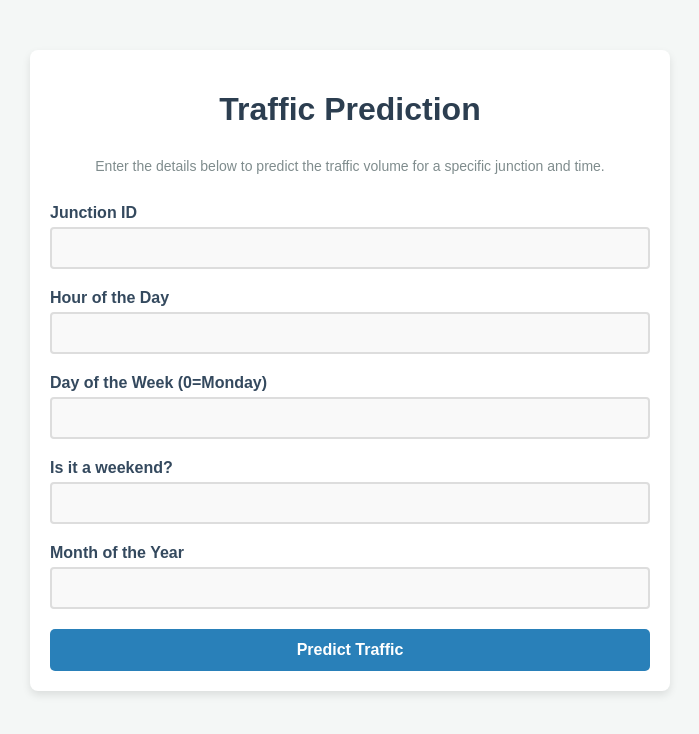
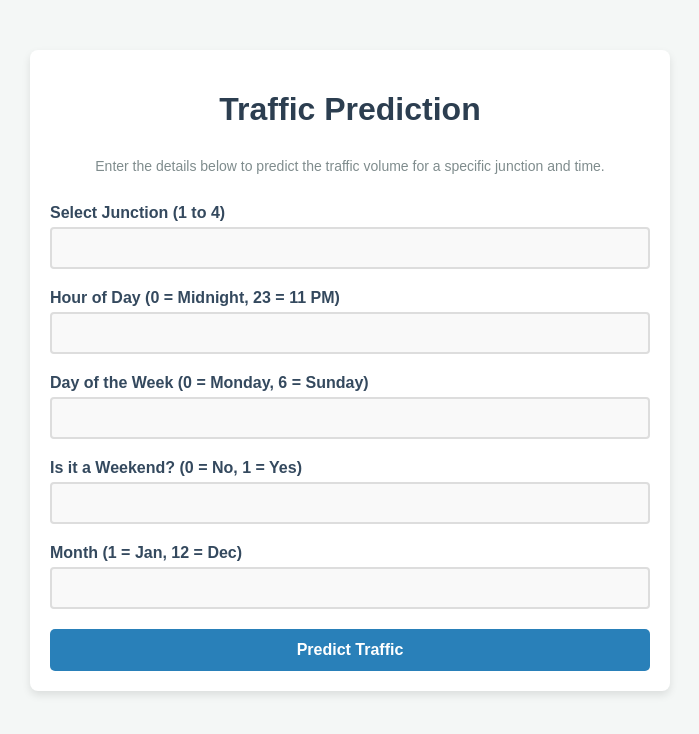
Before and after one commit to UmeshSamartapu/Forecasting_of_Smart_City_Traffic_Patterns_upskillcampus_Edunet_DSML_Internship, a FastAPI app: page / in a window 1280 px wide. Shown: the top 734 px of the page, without its empty margins (290-989 px from the left). Run offline with FastAPI, Linux system fonts and the light colour scheme; parts of the project's set-up code (start-up, migrations or seed data) failed here and were passed over.

Commit message:
4rd commit

```diff
--- a/templates/index.html
+++ b/templates/index.html
@@ -101,37 +101,38 @@
 
         <form id="predictionForm" action="/predict" method="post">
             <div class="form-group">
-                <label for="Junction">Junction ID</label>
-                <input type="number" id="Junction" name="Junction" required>
-                <span class="input-error" id="junctionError">Please enter a valid junction ID.</span>
+                <label for="Junction">Select Junction (1 to 4)</label>
+                <input type="number" id="Junction" name="Junction" min="1" max="4" required>
+                <span class="input-error" id="junctionError">Please enter a valid junction number (1-4).</span>
             </div>
 
             <div class="form-group">
-                <label for="Hour">Hour of the Day</label>
+                <label for="Hour">Hour of Day (0 = Midnight, 23 = 11 PM)</label>
                 <input type="number" id="Hour" name="Hour" min="0" max="23" required>
-                <span class="input-error" id="hourError">Please enter a valid hour (0-23).</span>
+                <span class="input-error" id="hourError">Please enter a valid hour (0–23).</span>
             </div>
 
             <div class="form-group">
-                <label for="DayOfWeek">Day of the Week (0=Monday)</label>
+                <label for="DayOfWeek">Day of the Week (0 = Monday, 6 = Sunday)</label>
                 <input type="number" id="DayOfWeek" name="DayOfWeek" min="0" max="6" required>
-                <span class="input-error" id="dayOfWeekError">Please enter a valid day (0-6).</span>
+                <span class="input-error" id="dayOfWeekError">Please enter a valid day number (0–6).</span>
             </div>
 
             <div class="form-group">
-                <label for="IsWeekend">Is it a weekend?</label>
+                <label for="IsWeekend">Is it a Weekend? (0 = No, 1 = Yes)</label>
                 <input type="number" id="IsWeekend" name="IsWeekend" min="0" max="1" required>
-                <span class="input-error" id="isWeekendError">Please enter 0 for weekdays or 1 for weekends.</span>
+                <span class="input-error" id="isWeekendError">Enter 0 for No, 1 for Yes.</span>
             </div>
 
             <div class="form-group">
-                <label for="Month">Month of the Year</label>
+                <label for="Month">Month (1 = Jan, 12 = Dec)</label>
                 <input type="number" id="Month" name="Month" min="1" max="12" required>
-                <span class="input-error" id="monthError">Please enter a valid month (1-12).</span>
+                <span class="input-error" id="monthError">Please enter a valid month (1–12).</span>
             </div>
 
             <button type="submit" class="submit-btn">Predict Traffic</button>
         </form>
+
 
         {% if prediction is not none %}
         <div class="result">
```
